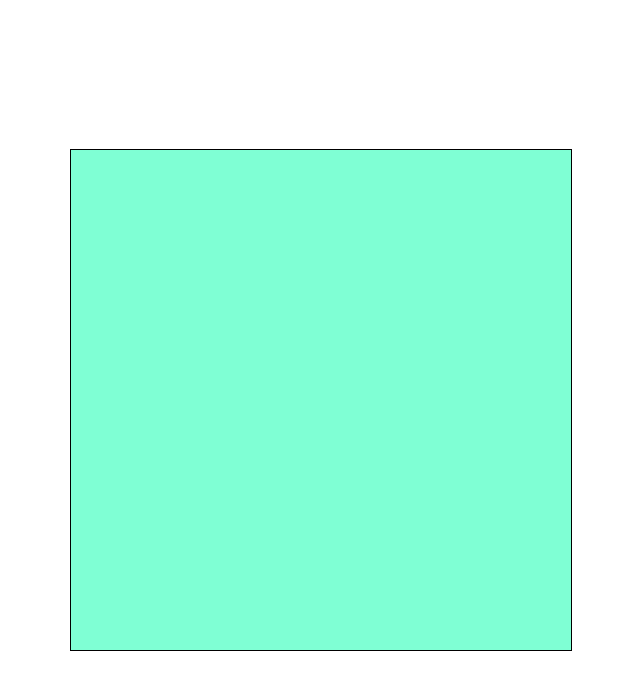
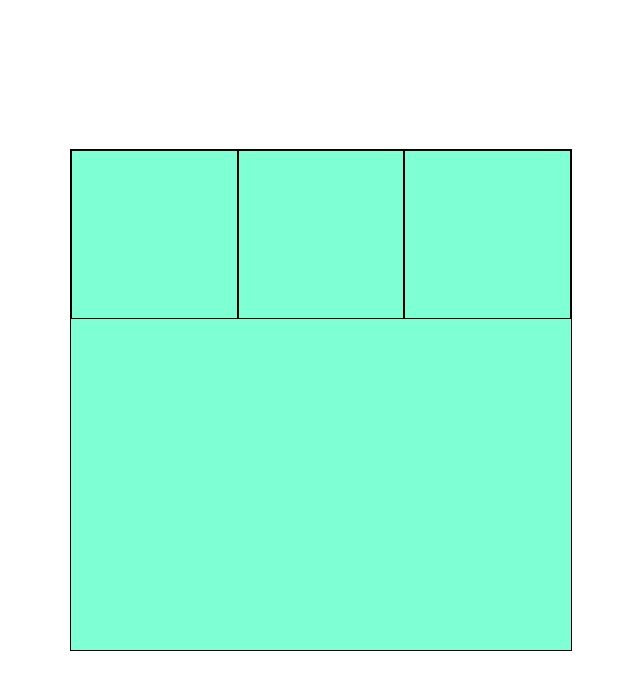
Before and after one commit to agwadan/tic-tac-toe, a React (Vite) app: page / in a window 1280 px wide. Shown: the top 690 px of the page, without its empty margins (319-959 px from the left). Built offline with nearby package versions, Linux system fonts and the light colour scheme.

Commit message:
Add X's and O's to squares

```diff
--- a/src/App.jsx
+++ b/src/App.jsx
@@ -1,14 +1,37 @@
 import { useState } from 'react';
 import reactLogo from './assets/react.svg';
-import './App.css'
+import { Square } from './components/Square';
+import './App.css';
 
 function App() {
   const [board, setBoard] = useState(["","","","","","","","","",]);
+  const [player, setPlayer] = useState("X");
+
+  const chooseSquare = (square) => {
+    setBoard(board.map((val, idx) => {
+      if (idx == square && val == "") {
+        console.log(player);
+        return player;
+      }
+      console.log(val);
+      return val;
+    }));
+
+    if (player == "X") {
+      setPlayer("0");
+    } else {setPlayer("X")}
+  }
 
   return (
     <div className="App">
       <div className="board">
-
+        <div className="row">
+          <Square val={board[0]} chooseSquare={()=> chooseSquare(0)} />
+          <Square val={board[1]} chooseSquare={() => chooseSquare(1)} />
+          <Square val={board[2]} chooseSquare={() => chooseSquare(2)} />
+        </div>
+        <div className="row"></div>
+        <div className="row"></div>
       </div>
     </div>
   )
--- /dev/null
+++ b/src/components/Square.jsx
@@ -0,0 +1,10 @@
+import React from 'react';
+import '../App.css';
+
+export const Square = ({val, chooseSquare}) => {
+  return (
+    <div className='square' onClick={chooseSquare}>
+      {val}
+    </div>
+  )
+}
```
Also changed, not shown: src/App.css (line endings or trailing spaces).
